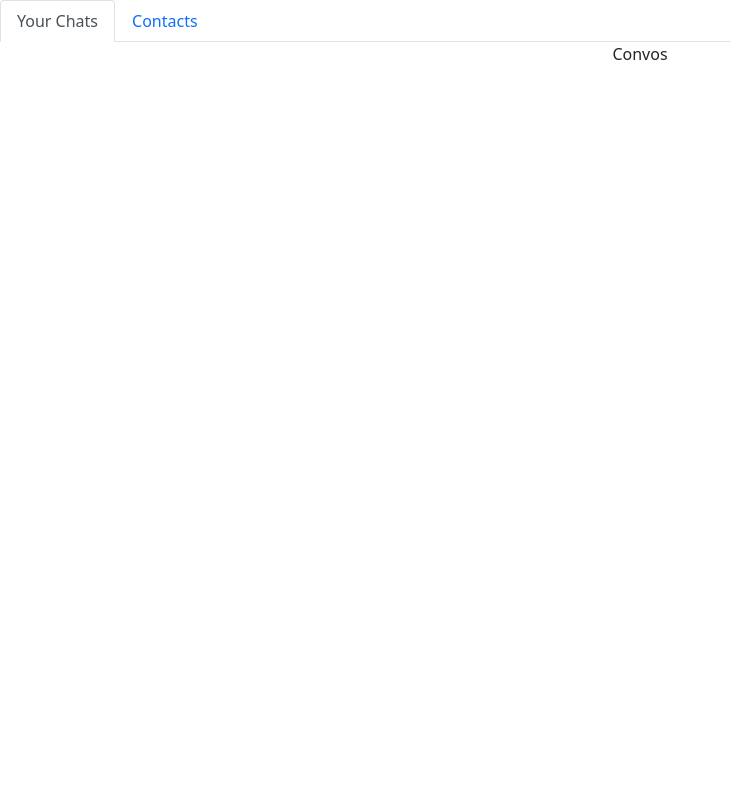
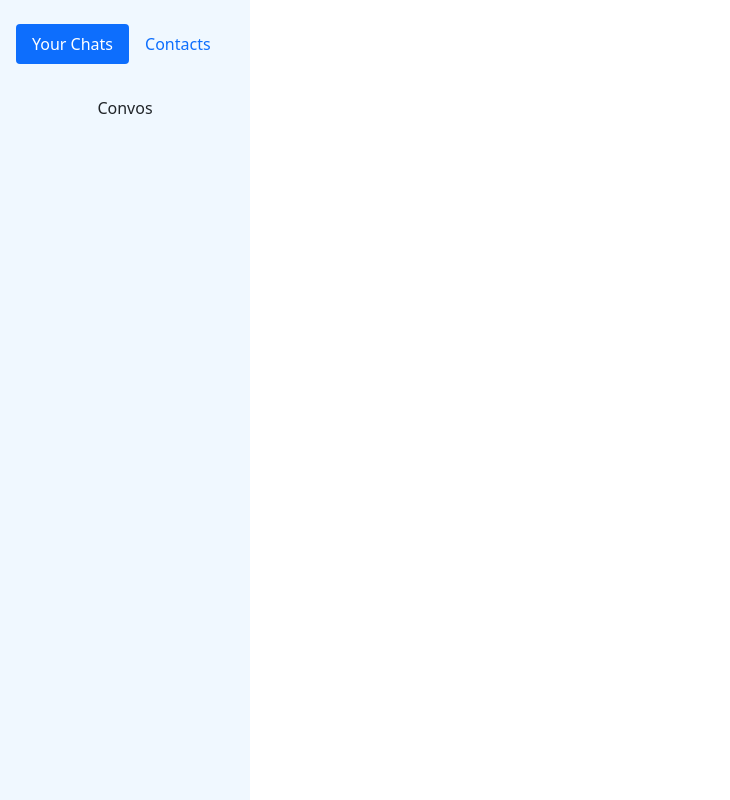
Before and after one commit to ApexBortz/p4-officetalk-client, a React (Create React App) app: page / in a window 1280 px wide. Both pictures are taken after typing "Sample" into the empty fields and a click on the button "Create New Id". Shown: the whole page, without its empty margins (0-730 px from the left). Built offline with nearby package versions, Linux system fonts and the light colour scheme.

Commit message:
Sidebar & Dashboard work

```diff
--- a/src/App.css
+++ b/src/App.css
@@ -5,6 +5,10 @@
 .App-logo {
   height: 40vmin;
   pointer-events: none;
+}
+
+.sidebar {
+  background-color: aliceblue;
 }
 
 @media (prefers-reduced-motion: no-preference) {
--- a/src/components/Conversations.jsx
+++ b/src/components/Conversations.jsx
@@ -1,7 +1,7 @@
 
 const Conversations = () => {
     return (
-        <div>
+        <div className="conversations">
             Convos
         </div>
     )
--- a/src/components/Dashboard.jsx
+++ b/src/components/Dashboard.jsx
@@ -2,7 +2,9 @@ import Sidebar from './Sidebar'
 
 const Dashboard = ({ id }) => {
     return (
-        <Sidebar id={id} />
+        <div className='d-flex' style={{ height: '100vh' }} >
+            <Sidebar id={id} />
+        </div>
     )
 }
 
--- a/src/components/Login.jsx
+++ b/src/components/Login.jsx
@@ -21,11 +21,11 @@ const Login = ({ onIdSubmit }) => {
         <Container className='align-items-center d-flex' style={{ height: '50vh' }}>
             <Form onSubmit={handleSubmit} className='w-50'>
                 <Form.Group>
-                    <Form.Label>Enter Name</Form.Label>
+                    <Form.Label>Enter Your Username</Form.Label>
                     <Form.Control type='text' ref={id}></Form.Control>
                 </Form.Group>
-                <Button type='submit' className='m-2'>Enter</Button>
-                <Button onClick={createNewId} variant='secondary'>Create New Id</Button>
+                <Button type='submit' variant='outline-success' className='m-2'>Confirm</Button>
+                <Button onClick={createNewId} variant='outline-secondary'>Create New Id</Button>
             </Form>
         </Container>
     )
--- a/src/components/Sidebar.jsx
+++ b/src/components/Sidebar.jsx
@@ -11,10 +11,10 @@ const Sidebar = ({ id }) => {
     const [ activeKey, setActiveKey ] = useState(conversations_key)
 
     return (
-        <div className='flex flex-column' style={{ widht: '150px' }} >
+        <div className='sidebar' style={{ width: '250px' }} >
             <Tab.Container activeKey={activeKey} onSelect={setActiveKey} >
 
-                <Nav variant='tabs' className='justif-content-center' >
+                <Nav variant='pills flex-column-2' className='justif-content-center p-3 mt-2' >
                     <Nav.Item>
                         <Nav.Link eventKey={conversations_key}>Your Chats</Nav.Link>
                     </Nav.Item>
@@ -23,13 +23,13 @@ const Sidebar = ({ id }) => {
                     </Nav.Item>
                 </Nav>
 
-                <Tab.Content>
+                <Tab.Content className='mt-3'>
                     <Tab.Pane eventKey={conversations_key}>
                         <Conversations />
                     </Tab.Pane>
                 </Tab.Content>
 
-                <Tab.Content>
+                <Tab.Content className='mt-3'>
                     <Tab.Pane eventKey={contacts_key}>
                         <Contacts />
                     </Tab.Pane>
```
